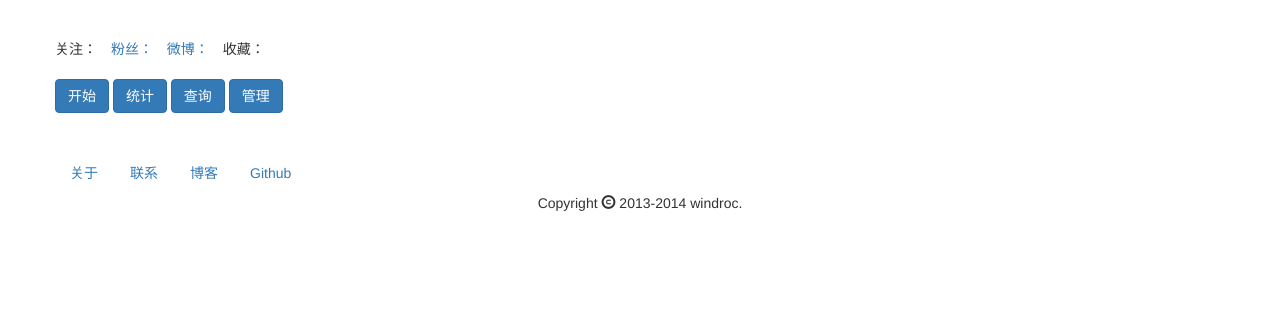
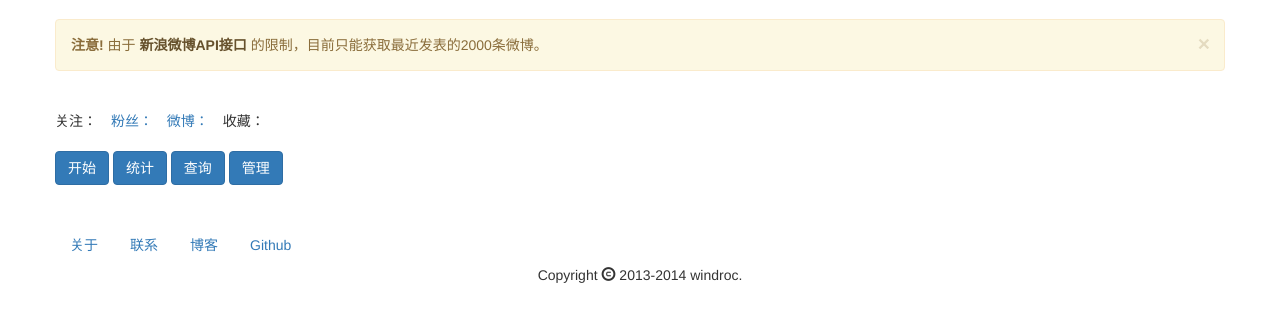
Before and after one commit to perillaroc/weibo-analytics, a Flask app: template myapp/templates/update.html in a window 1280 px wide. Shown: the part 51-373 px from the top of the page. Run offline with Flask 2, Linux system fonts and the light colour scheme; the template is opened without the code that fills it, so the values that code supplies are empty; parts of the project's set-up code (start-up, migrations or seed data) failed here and were passed over; some libraries are stand-ins or nearby versions.

Commit message:
Add a alert for limitation of fetching status

```diff
--- a/myapp/templates/update.html
+++ b/myapp/templates/update.html
@@ -8,6 +8,14 @@
 <!-- update.html -->
     <section class="content-top">
         <div class="module">
+            <div class="row">
+                <div class="alert alert-warning alert-dismissable">
+                  <button type="button" class="close" data-dismiss="alert" aria-hidden="true">&times;</button>
+                  <strong>注意!</strong> 由于
+                    <a href="http://open.weibo.com/wiki/2/statuses/user_timeline" class="alert-link">新浪微博API接口</a>
+                    的限制，目前只能获取最近发表的2000条微博。
+                </div>
+            </div>
             <div class="row content" id="userlogo">
                 <div class="pull-left userlogo_pic">
                     <img src="{{ user.info['profile_image_url'] }}" alt="{{ user.info['screen_name'] }}"/>
```
